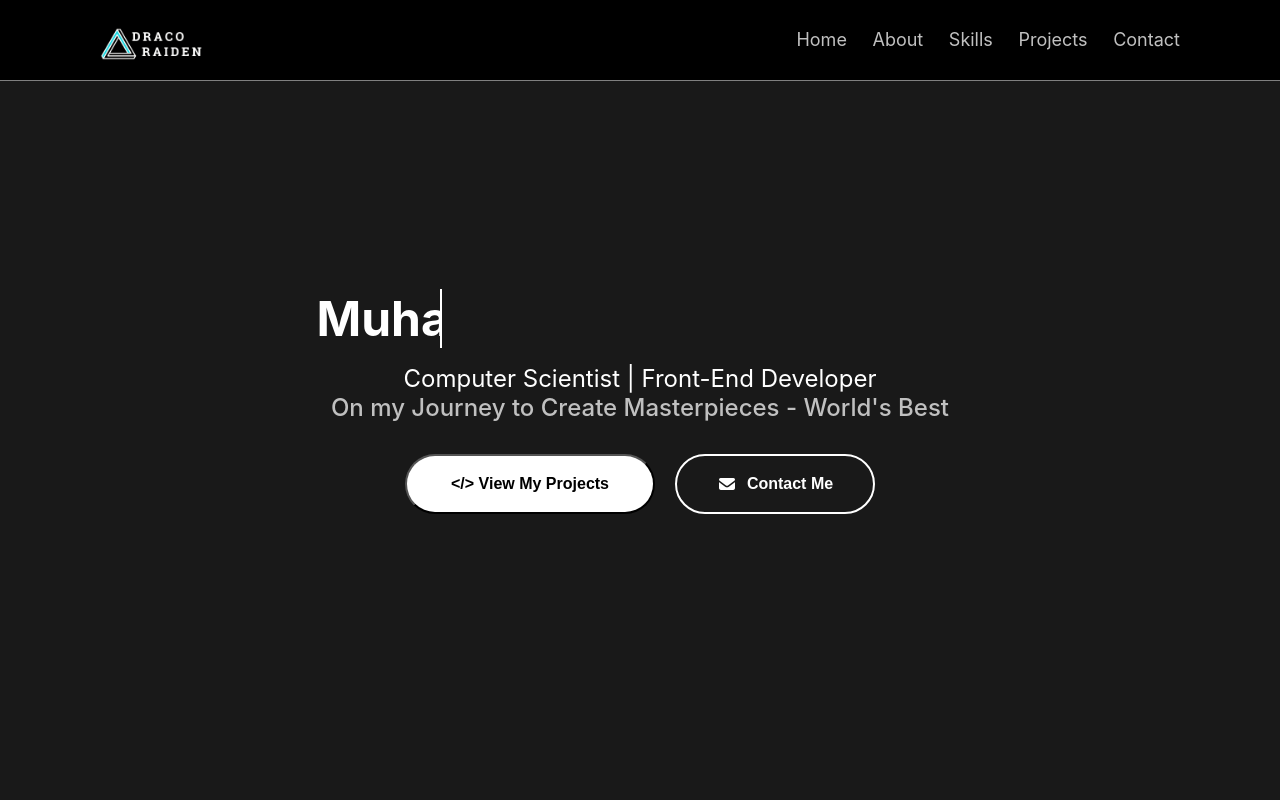
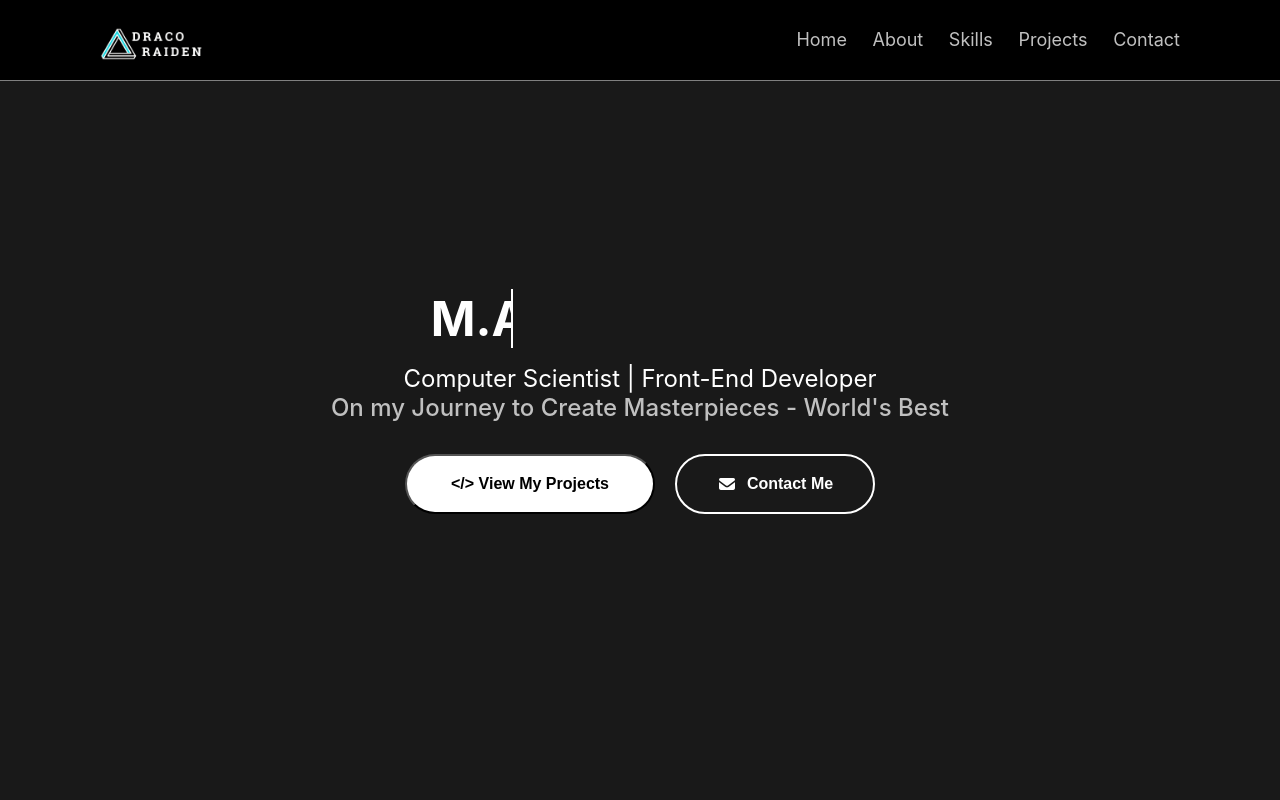
Before and after one commit to DracoRaiden/my-portfolio, a React (Create React App) app: page / in a window 1280 px wide. Shown: the top 800 px of the page. Built offline with nearby package versions, Linux system fonts and the light colour scheme.

Commit message:
Name update

```diff
--- a/src/Components/Hero.js
+++ b/src/Components/Hero.js
@@ -4,7 +4,7 @@ export default function Hero() {
   return (
     <div className="hero">
       <div className="hero-title">
-        <h1 className="text">Muhammad Ammar Saleem</h1>
+        <h1 className="text">M.Ammar Saleem</h1>
       </div>
       <div className="hero-content">
         <h2 className="content-l1">Computer Scientist | Front-End Developer</h2>
```
